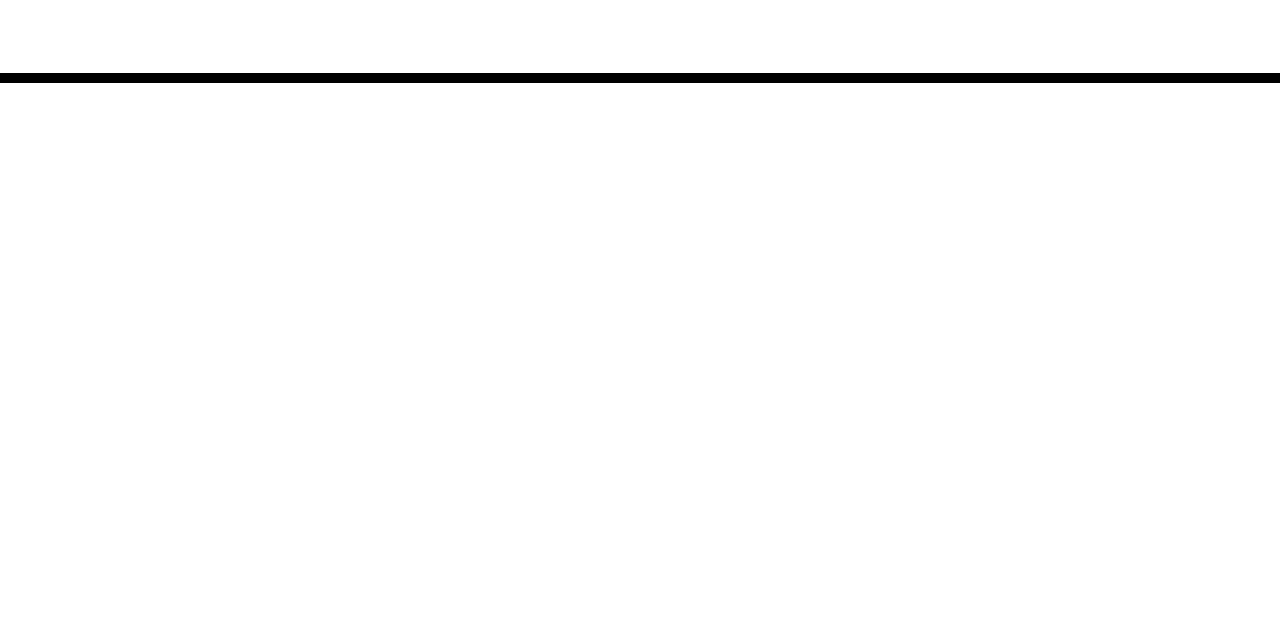
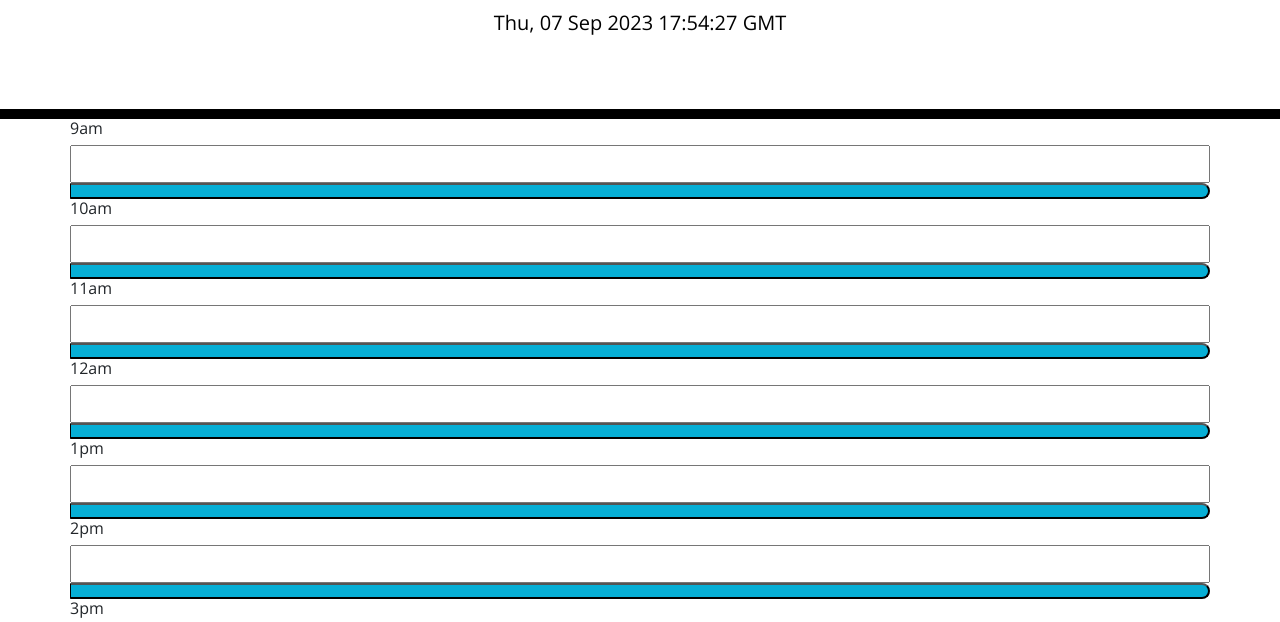
Before and after one commit to SymoxN7/daily-planner, a plain HTML site: page index.html in a window 1280 px wide. Shown: the part 168-790 px from the top of the page. Drawn offline with nearby package versions, Linux system fonts and the light colour scheme; files that its build step writes are made by us from their sources.

Commit message:
JS file, added rows and buttons

```diff
--- a/assets/css/style.css
+++ b/assets/css/style.css
@@ -27,6 +27,7 @@ header {
 }
 
 .time-block {
+  display: flex;
   text-align: center;
   border-radius: 15px;
 }
--- /dev/null
+++ b/assets/js/script.js
@@ -0,0 +1,44 @@
+$(document).ready(function () {
+  //Current date/time and display in header
+
+  let currentDate = dayjs();
+  $("#currentDay").text(currentDate);
+
+  //Timeblocks added to HTML, for each hour of the day
+
+  let dayHours = [
+    "9am",
+    "10am",
+    "11am",
+    "12am",
+    "1pm",
+    "2pm",
+    "3pm",
+    "4pm",
+    "5pm",
+  ];
+
+  for (i = 0; i < dayHours.length; i++) {
+    let timeBlock = $("<div>");
+    timeBlock.addClass("time-block row");
+    timeBlock.text(dayHours[i]);
+    $(".container").append(timeBlock);
+  };
+
+
+  //Add text input to time block
+  let calendarRows = $(".time-block")
+  let calendarItems = $("<input>");
+  calendarItems.addClass("description");
+  calendarRows.append(calendarItems)
+
+  //Add a save button to each one to save text to local storage
+  let saveButton = $("<button>");
+  saveButton.addClass("saveBtn", "saveBtn i:hover")
+  calendarRows.append(saveButton)
+
+  //Add event listener to save button
+
+
+  //Color changes based on current time
+});
--- a/index.html
+++ b/index.html
@@ -20,7 +20,8 @@
       href="https://fonts.googleapis.com/css?family=Open+Sans&display=swap"
       rel="stylesheet"
     />
-    <link rel="stylesheet" href="style.css" />
+    <link rel="stylesheet" href="./assets/css/style.css" />
+    <script src="https://cdn.jsdelivr.net/npm/dayjs@1/dayjs.min.js"></script>
     <title>Work Day Scheduler</title>
   </head>
 
@@ -33,8 +34,9 @@
     <div class="container">
       <!-- Timeblocks go here -->
     </div>
-
+    <script src="https://code.jquery.com/jquery-3.5.1.min.js"></script>
+    <script src="https://cdn.jsdelivr.net/npm/dayjs@1/dayjs.min.js"></script>
     <script src="https://cdnjs.cloudflare.com/ajax/libs/jquery/3.2.1/jquery.min.js"></script>
-    <script src="https://cdn.jsdelivr.net/npm/dayjs@1/dayjs.min.js"></script>
-  </body>
+    <script src="./assets/js/script.js"></script>
+    </body>
 </html>
```
